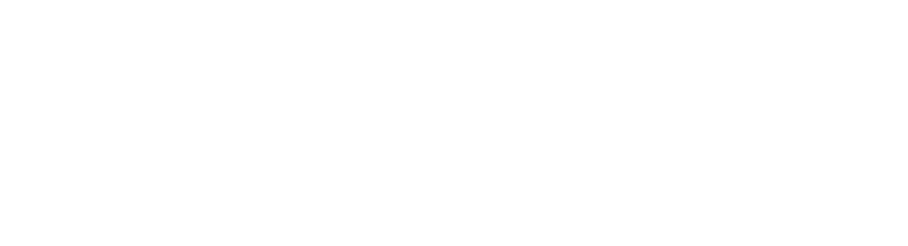
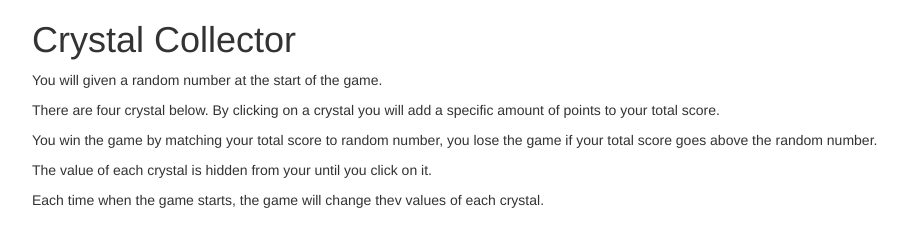
Before and after one commit to alljones/Crystals-Collector, a plain HTML site: page index.html in a window 1280 px wide. Shown: the whole page, without its empty margins (38-946 px from the left). Drawn offline with nearby package versions, Linux system fonts and the light colour scheme.

Commit message:
Inital Layout

```diff
--- a/index.html
+++ b/index.html
@@ -8,7 +8,23 @@
     <link href="assets/css/bootstrap.min.css" rel="stylesheet">
 </head>
 <body>
-
+<div class="container">
+    <div class="row">
+        <div class="col-md-12">
+            <h1>Crystal Collector</h1>
+        </div>
+    </div>
+    <div class="row">
+        <div class="col-md-12">
+            <p>You will given a random number at the start of the game.</p>
+            <p>There are four crystal below. By clicking on a crystal you will add a specific amount of points to your total score.</p>
+            <p>You win the game by matching your total score to random number, you lose the game if your total score goes above the random number.</p>
+            <p>The value of each crystal is hidden from your until you click on it.</p>
+            <p>Each time when the game starts, the game will change thev values of each crystal.</p>
+        </div>
+    </div>
+    <div class="row"></div>
+</div>
 
 
 <!-- jQuery (necessary for Bootstrap's JavaScript plugins) -->
```
Also changed, not shown: 2 other files.
